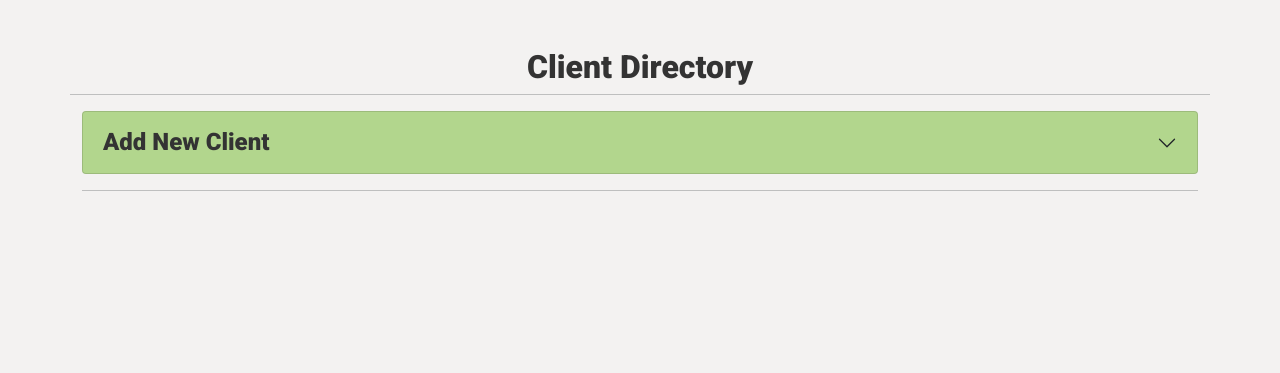
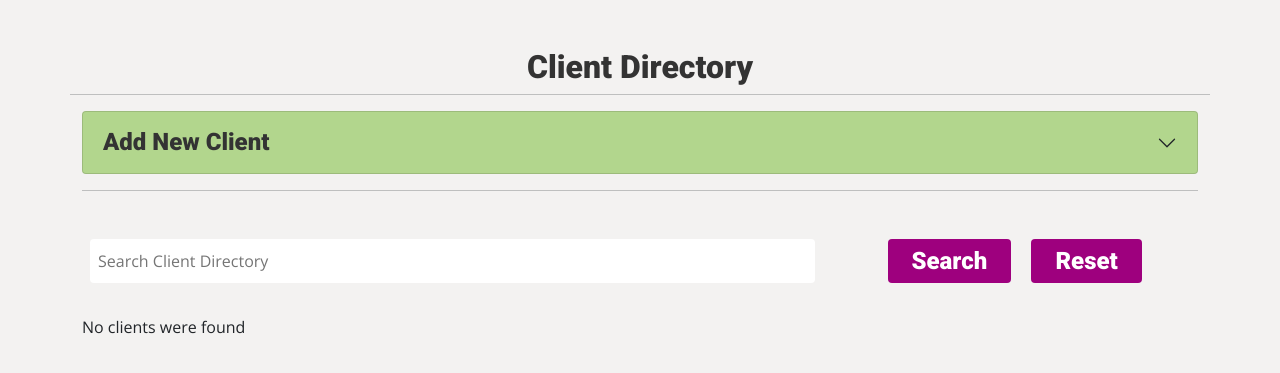
Before and after one commit to Code-Institute-Submissions/Milestone-Project-143, a Flask app: page /add_client in a window 1280 px wide. Shown: the part 86-459 px from the top of the page. Run offline with Flask 2, Linux system fonts and the light colour scheme; some libraries are stand-ins or nearby versions.

Commit message:
Client searchbox and functionality added

```diff
--- a/app.py
+++ b/app.py
@@ -120,7 +120,7 @@ def register():
 # Client Directory
 @app.route("/clients")
 def clients():
-    clients = mongo.db.clients.find()
+    clients = list(mongo.db.clients.find())
     projects = mongo.db.projects.find()
     print(clients)
     return render_template("client.html", clients=clients, projects=projects)
@@ -170,8 +170,8 @@ def edit_client(client_id):
         flash("Updated Successful!")
         return redirect(url_for("clients"))
 
-    client = mongo.db.clients.find_one({"client_id": client_id})
-    return render_template("edit_client.html", client=client)
+    clients = mongo.db.clients.find_one({"client_id": client_id})
+    return render_template("edit_client.html", clients=clients)
 
 
 # Delete Client - Admin Only
@@ -181,6 +181,13 @@ def delete_client(client_id):
     flash("Client Successfully Deleted")
     return redirect(url_for("clients"))
 
+
+# Client Search Query
+@app.route("/client_search", methods=["GET", "POST"])
+def client_search():
+    query = request.form.get("clientquery")
+    clients = list(mongo.db.clients.find({"$text": {"$search": query}}))
+    return render_template("client.html", clients=clients)
 
 # Project Directory
 @app.route("/get_projects")
--- a/static/css/style.css
+++ b/static/css/style.css
@@ -102,6 +102,10 @@ body, html {
     color: #ffffff;
 }
 
+.btnheight {
+    line-height: normal;
+}
+
 /******************************Icon Styling******************************/
 
 .largeicon {
@@ -135,7 +139,7 @@ header {
 
 .homeimage {
   background-image: linear-gradient(rgba(0, 0, 0, 0.5), rgba(0, 0, 0, 0.5)), url("../images/tunnel_hero.jpg");
-  height: calc(100vh - 60px);
+  height: calc(100vh - 86px);
   background-position: center;
   background-repeat: no-repeat;
   background-size: cover;
@@ -252,6 +256,11 @@ header {
     border: 0px;
 }
 
+.querybox {
+    width: 100%;
+    border: none;
+    height: 100%;
+}
 /******************************Media Queries for Smaller devices******************************/
 
 @media (max-width: 1100px) {
--- a/templates/client.html
+++ b/templates/client.html
@@ -100,11 +100,27 @@
         </div>
         <hr>
         <div class="row">
+            <form class="col-12" method="POST" action="{{ url_for('client_search') }}">
+                <div class="row center-align p-2 my-4">
+                    <div class="input-field col-12 col-md-6 col-lg-8">
+                        <input type="text" name="clientquery" id="clientquery" class="validate querybox p-2 rounded" minlength="1" placeholder="Search Client Directory" required>
+                    </div>
+                    <div class="col-12 col-md-6 col-lg-4 text-center mt-3 mt-md-0">
+                        <button type="submit" class="btn-purple mediumtext p-2 px-4 mx-2 rounded border-0 btnheight">Search</button>
+                        <a href="{{ url_for('clients') }}" class="btn-purple btnlink mediumtext p-2 px-4 mx-2 rounded">Reset</a>
+
+                    </div>
+                </div>
+            </form>
+
+        </div>
+        {% if clients|length > 0 %}
+        <div class="row">
             <div class="accordion" id="accordionExample">
                 {% for client in clients %}
                 <div class="accordion-item">
                     <h2 class="accordion-header" id="heading{{ client.client_id }}">
-                        <button class="accordion-button purple40 mediumtext darktext text-capitalize collapsed" type="button" data-bs-toggle="collapse"
+                        <button class="accordion-button purple40 mediumtext darktext text-capitalize collapsed text-start" type="button" data-bs-toggle="collapse"
                             data-bs-target="#collapse{{ client.client_id }}" aria-expanded="false" aria-controls="collapse{{ client.client_id }}">
                             {{ client.name }}
                         </button>
@@ -139,6 +155,9 @@
                 {% endfor %}
             </div>
         </div>
+        {% else %}
+        No clients were found
+        {%endif%}
     </div>
 </div>
 
```
